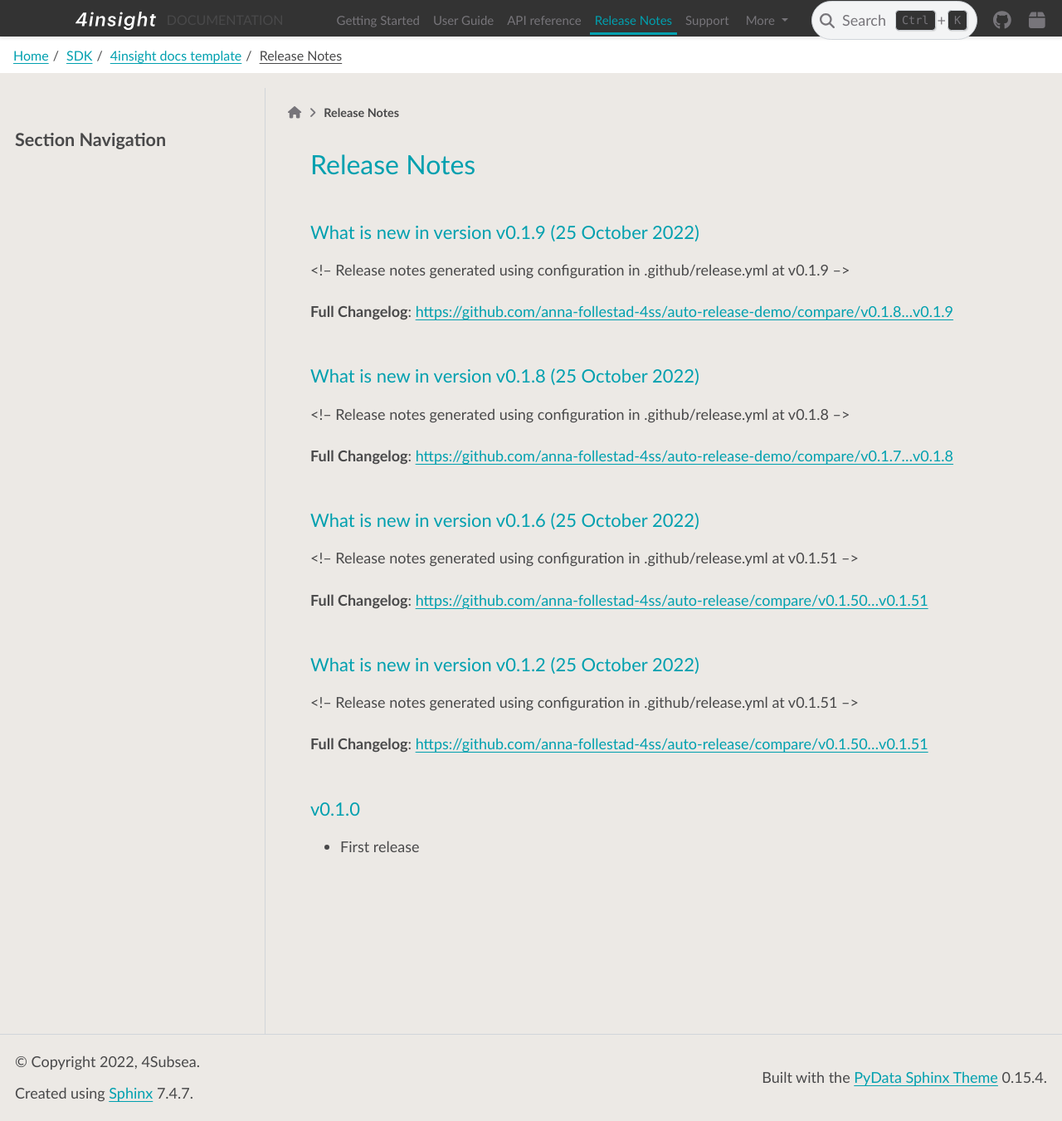
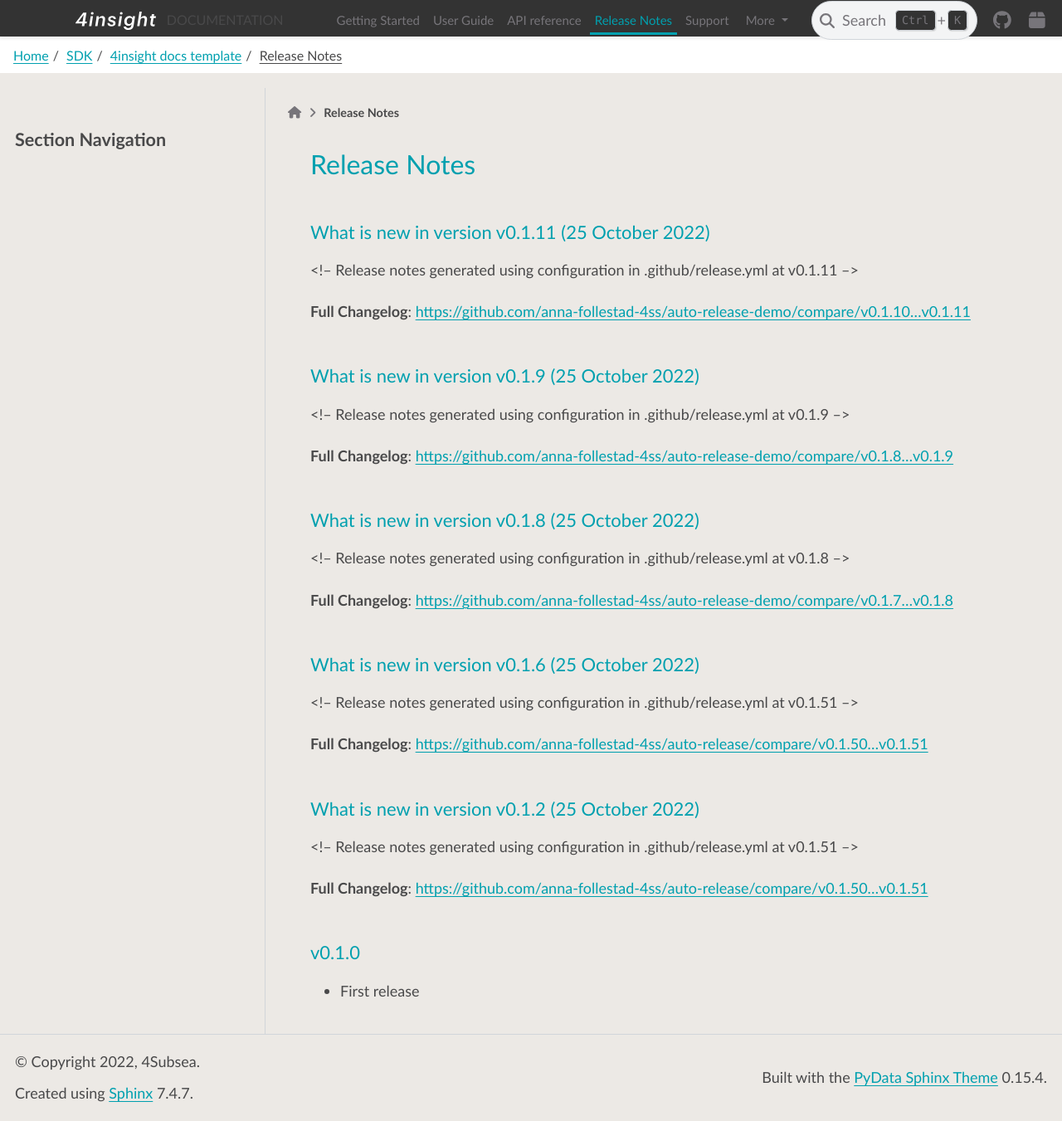
Before and after one commit to anna-follestad-4ss/auto-release-demo, a Sphinx documentation site: the page built from docs/release_notes.rst, in a window 1280 px wide and 1351 px high. Shown: the whole window at 83% size. Built offline with Sphinx 7.4.7 and the PyData theme 0.15.4, drawn with Linux system fonts in a browser that asks for light colours.

Commit message:
added some text to release notes

```diff
--- a/docs/release_notes.rst
+++ b/docs/release_notes.rst
@@ -1,5 +1,16 @@
 Release Notes
 =============
+
+What is new in version v0.1.11 (25 October 2022)
+------------------------------------------------
+
+<!-- Release notes generated using configuration in .github/release.yml at v0.1.11 -->
+
+
+
+**Full Changelog**: https://github.com/anna-follestad-4ss/auto-release-demo/compare/v0.1.10...v0.1.11
+
+
 
 What is new in version v0.1.9 (25 October 2022)
 ------------------------------------------------
```
